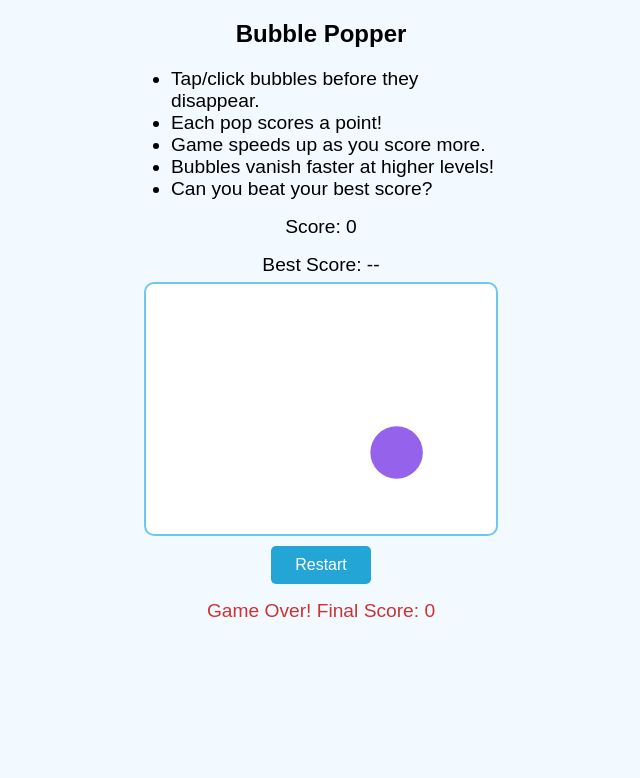
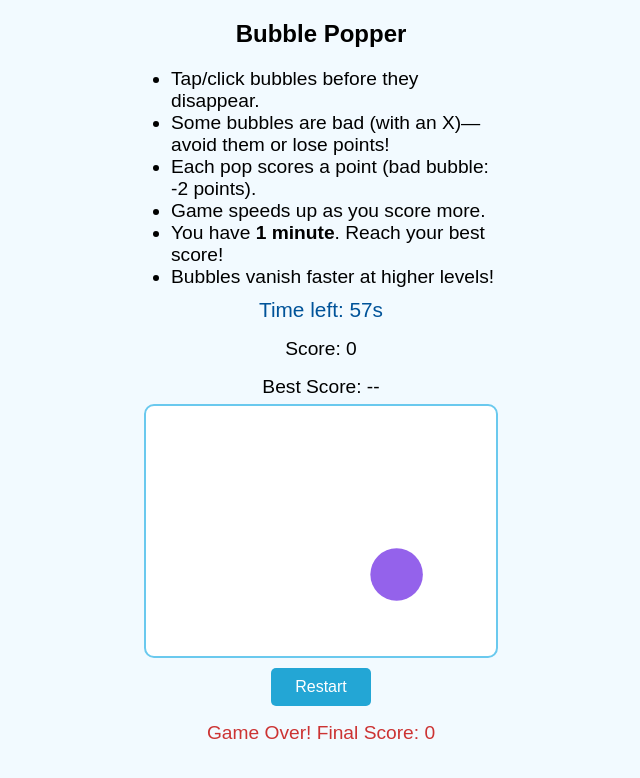
Before and after one commit to bigturtlegame-star/FirstGame, a plain HTML site: page index.html in a window 1280 px wide. Shown: the whole page, without its empty margins (319-959 px from the left). Drawn offline with Linux system fonts and the light colour scheme.

Commit message:
Update index.html
Added time out for 1 minute.

```diff
--- a/index.html
+++ b/index.html
@@ -9,8 +9,10 @@
     #gameWrapper {margin:auto; max-width:390px;}
     #canvas {background:#fff; border:2px solid #6ac9ee; border-radius:10px; display:block; margin:auto;}
     #score, #bestScore, #instructions {font-size:1.2em; margin:16px 0 6px 0;}
+    #timer {font-size:1.3em; color: #005399; margin:10px 0;}
     #btnRestart {padding:10px 24px; font-size:1em; background:#23a6d5; color:#fff; border:none; border-radius:5px; margin-top:10px;}
     #btnRestart:active {background:#177ebf;}
+    ul { text-align:left; max-width:340px; margin:auto; }
     .bubble {pointer-events:none;}
     @media(max-width:400px){ #canvas{width:97vw; height:65vw;} }
   </style>
@@ -19,14 +21,16 @@
   <div id="gameWrapper">
     <h2>Bubble Popper</h2>
     <div id="instructions">
-      <ul style="text-align:left; max-width:340px; margin:auto;">
+      <ul>
         <li>Tap/click bubbles before they disappear.</li>
-        <li>Each pop scores a point!</li>
+        <li>Some bubbles are bad (with an X)—avoid them or lose points!</li>
+        <li>Each pop scores a point (bad bubble: -2 points).</li>
         <li>Game speeds up as you score more.</li>
+        <li>You have <b>1 minute</b>. Reach your best score!</li>
         <li>Bubbles vanish faster at higher levels!</li>
-        <li>Can you beat your best score?</li>
       </ul>
     </div>
+    <div id="timer">Time left: 60s</div>
     <div id="score">Score: 0</div>
     <div id="bestScore">Best Score: --</div>
     <canvas id="canvas" width="350" height="250"></canvas>
@@ -42,11 +46,10 @@ let bubbles = [];
   let playing = false;
   let score = 0;
   let bestScore = localStorage.getItem('bubbleBest') || 0;
-let intervalId;
+  let intervalId, timerId;
   let spawnRate = 1400, bubbleLife = 1800;
   let level = 1;
-let message = "";
-
+  let timeLeft = 60;
   document.getElementById('bestScore').textContent = 'Best Score: ' + (bestScore || '--');
   canvas.addEventListener('mousedown', popper, false);
   canvas.addEventListener('touchstart', popper, false);
@@ -54,28 +57,35 @@ canvas.addEventListener('touchstart', popper, false);
   function startGame() {
     score = 0;
     level = 1;
+    timeLeft = 60;
     spawnRate = 1400;
     bubbleLife = 1800;
     bubbles = [];
-  message = "";
+    tempMsg = "";
     document.getElementById('score').textContent = 'Score: 0';
+    document.getElementById('timer').textContent = `Time left: ${timeLeft}s`;
     document.getElementById('gameOver').style.display = 'none';
     playing = true;
     intervalId = setInterval(spawnBubble, spawnRate);
+    timerId = setInterval(countDown, 1000);
     requestAnimationFrame(drawBubbles);
   }
 
   function restartGame() {
     clearInterval(intervalId);
+    clearInterval(timerId);
     startGame();
   }
 
-function endGame() {
+  function endGame(reason="") {
     playing = false;
     clearInterval(intervalId);
+    clearInterval(timerId);
     ctx.clearRect(0,0,canvas.width,canvas.height);
     document.getElementById('gameOver').style.display = 'block';
-  document.getElementById('gameOver').textContent = `Game Over! Final Score: ${score}`;
+    document.getElementById('gameOver').textContent =
+      `Game Over! Final Score: ${score}` +
+      (reason === "timeout" ? " (Time's up!)" : "");
     if(score > bestScore){
       bestScore = score;
       localStorage.setItem('bubbleBest', score);
@@ -88,7 +98,7 @@ function spawnBubble() {
     const size = 28 + Math.random()*28;
     const x = size + Math.random()*(canvas.width-size*2);
     const y = size + Math.random()*(canvas.height-size*2);
-  const isBad = Math.random() < 0.18; // 18% chance to spawn bad bubble
+    const isBad = Math.random() < 0.18; // 18% are bad bubbles
     const color = isBad
       ? "black"
       : `hsl(${Math.floor(Math.random()*360)},78%,55%)`;
@@ -115,7 +125,7 @@ function popper(e) {
       const b = bubbles[i];
       if(Math.hypot(x-b.x, y-b.y) < b.size/2) {
         if(b.isBad) {
-        score = Math.max(0, score-2); // subtract 2, no negative scores
+          score = Math.max(0, score-2); // subtract 2 (no negative)
           showTempMessage("-2! Bad Bubble!", "#c00");
         } else {
           score++;
@@ -179,9 +189,18 @@ function renderMessage(){
     }
   }
 
+  // Timer countdown
+  function countDown() {
+    if(!playing) return;
+    timeLeft--;
+    document.getElementById('timer').textContent = `Time left: ${timeLeft}s`;
+    if(timeLeft <= 0) {
+      endGame("timeout");
+    }
+  }
+
   // Start first game
   startGame();
-
 </script>
 </body>
 </html>
```
Lines whose indentation alone changed are shown as unchanged.
